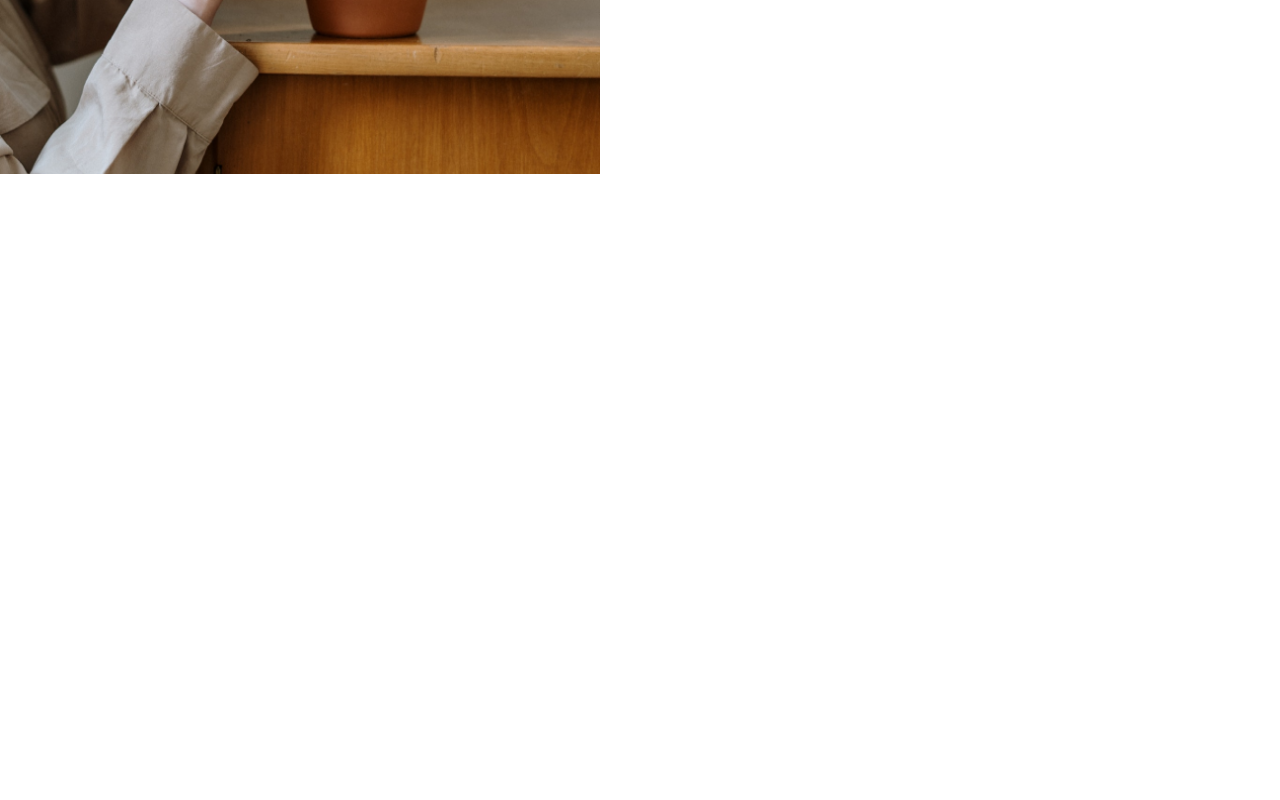
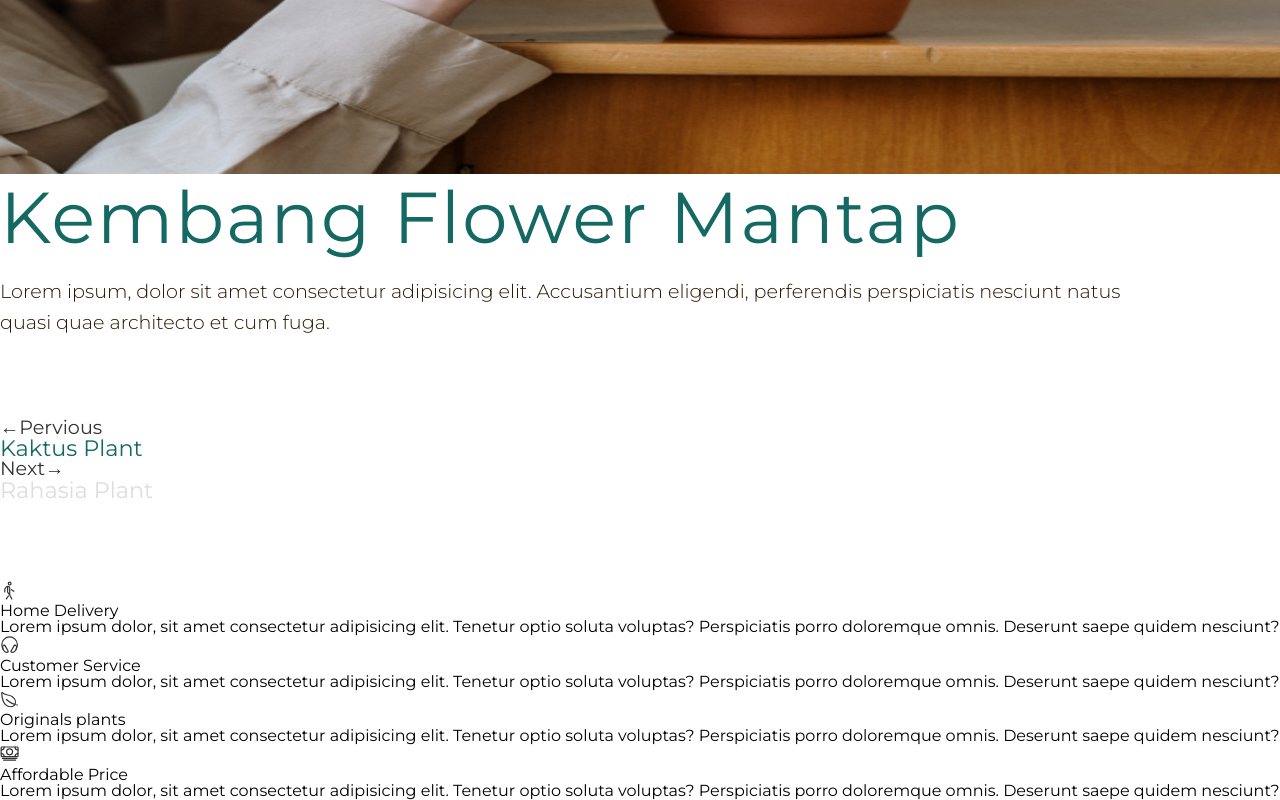
Before and after one commit to naveenkumar-gif/designs, a plain HTML site: page plantShop/green.html in a window 1280 px wide. Shown: the part 626-1426 px from the top of the page. Before the commit the page ends 880 px from the top, so only its background shows below. Drawn offline with nearby package versions, Linux system fonts and the light colour scheme; a web font is replaced by a local one.

Commit message:
green.html greem.css

```diff
--- a/plantShop/green.html
+++ b/plantShop/green.html
@@ -9,12 +9,30 @@
       href="https://fonts.googleapis.com/css2?family=Inter:wght@100..900&family=Montserrat:ital,wght@0,100..900;1,100..900&family=Playfair+Display:ital,wght@0,400..900;1,400..900&family=Poppins:ital,wght@0,100;0,200;0,300;0,400;0,500;0,600;0,700;0,800;0,900;1,100;1,200;1,300;1,400;1,500;1,600;1,700;1,800;1,900&family=Roboto+Mono:ital,wght@0,100..700;1,100..700&family=Ubuntu:ital,wght@0,300;0,400;0,500;0,700;1,300;1,400;1,500;1,700&display=swap"
       rel="stylesheet"
     />
+    <script
+      type="module"
+      src="https://unpkg.com/ionicons@7.1.0/dist/ionicons/ionicons.esm.js"
+    ></script>
+    <script
+      nomodule
+      src="https://unpkg.com/ionicons@7.1.0/dist/ionicons/ionicons.js"
+    ></script>
     <link rel="stylesheet" href="green.css" />
     <title>PlantShop-Market</title>
   </head>
   <body>
     <section class="hero">
-      <div class="grid-col">
+      <!-- <nav class="nav-flex">
+        <ul>
+          <li>p</li>
+        </ul>
+        <ul class="nav-item">
+          <li><ion-icon name="cart-outline"></ion-icon></li>
+          <li>sign up</li>
+          <li>sign in</li>
+        </ul>
+      </nav> -->
+      <div class="flex-col">
         <div class="img-box">
           <img
             class="plant-1"
@@ -31,12 +49,12 @@
               quasi quae architecto et cum fuga.
             </p>
           </div>
-          <div class="grid-col">
-            <div style="padding: 2rem 0">
+          <div class="flex-col">
+            <div class="mini-1">
               <span>&larr;Pervious</span>
               <p class="sub-para">Kaktus Plant</p>
             </div>
-            <div class="box-next">
+            <div class="mini-2">
               <span>Next&rarr;</span>
               <p class="sub--para">Rahasia Plant</p>
             </div>
@@ -44,5 +62,56 @@
         </div>
       </div>
     </section>
+    <main>
+      <section class="content">
+        <div class="collection-flex">
+          <div class="content-flex">
+            <span><ion-icon class="icon" name="walk-outline"></ion-icon></span>
+            <p class="content-para">Home Delivery</p>
+          </div>
+          <p class="collection-para">
+            Lorem ipsum dolor, sit amet consectetur adipisicing elit. Tenetur
+            optio soluta voluptas? Perspiciatis porro doloremque omnis. Deserunt
+            saepe quidem nesciunt?
+          </p>
+        </div>
+
+        <div class="collection-flex">
+          <div class="content-flex">
+            <span
+              ><ion-icon class="icon" name="headset-outline"></ion-icon
+            ></span>
+            <p class="content-para">Customer Service</p>
+          </div>
+          <p class="collection-para">
+            Lorem ipsum dolor, sit amet consectetur adipisicing elit. Tenetur
+            optio soluta voluptas? Perspiciatis porro doloremque omnis. Deserunt
+            saepe quidem nesciunt?
+          </p>
+        </div>
+        <div class="collection-flex">
+          <div class="content-flex">
+            <span><ion-icon class="icon" name="leaf-outline"></ion-icon></span>
+            <p class="content-para">Originals plants</p>
+          </div>
+          <p class="collection-para">
+            Lorem ipsum dolor, sit amet consectetur adipisicing elit. Tenetur
+            optio soluta voluptas? Perspiciatis porro doloremque omnis. Deserunt
+            saepe quidem nesciunt?
+          </p>
+        </div>
+        <div class="collection-flex">
+          <div class="content-flex">
+            <span><ion-icon class="icon" name="cash-outline"></ion-icon></span>
+            <p class="content-para">Affordable Price</p>
+          </div>
+          <p class="collection-para">
+            Lorem ipsum dolor, sit amet consectetur adipisicing elit. Tenetur
+            optio soluta voluptas? Perspiciatis porro doloremque omnis. Deserunt
+            saepe quidem nesciunt?
+          </p>
+        </div>
+      </section>
+    </main>
   </body>
 </html>
```
